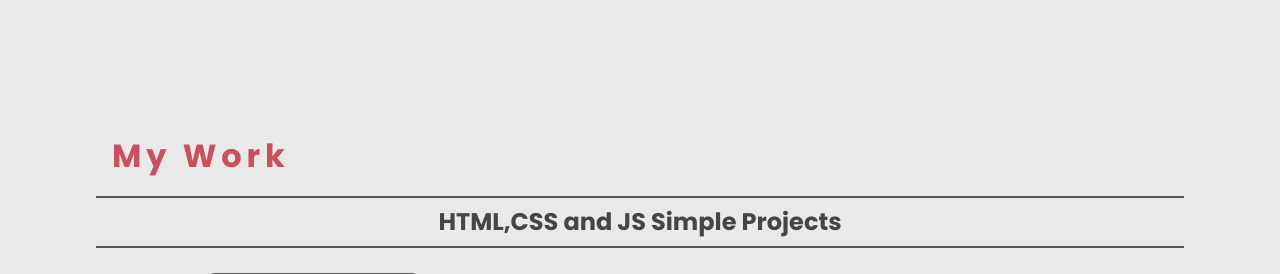
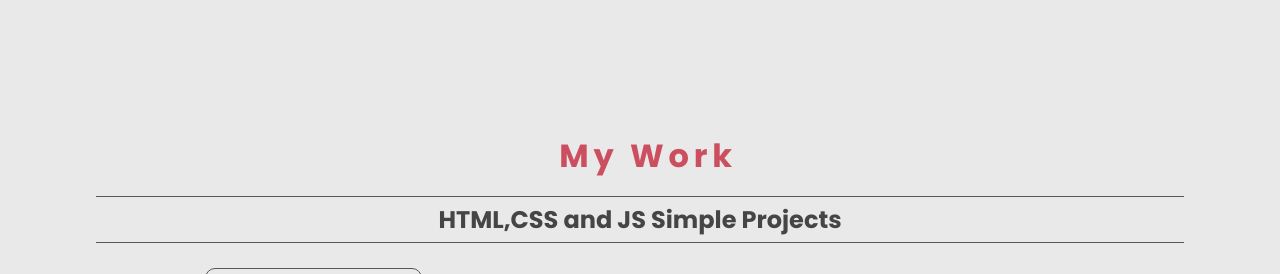
Before and after one commit to dharmraj-magdum/dharmraj-magdum.github.io, a plain HTML site: page index.html in a window 1280 px wide. Shown: the part 780-1054 px from the top of the page. Drawn offline with Linux system fonts and the light colour scheme.

Commit message:
all completed

```diff
--- a/PersonalPortfolio.css
+++ b/PersonalPortfolio.css
@@ -62,6 +62,7 @@ h1 {
 	letter-spacing: 0.3rem;
 	color: var(--clr-title);
 	font-weight: 700;
+	text-align: center;
 }
 /* ===============header */
 header {
@@ -144,6 +145,7 @@ header {
 	text-align: right;
 }
 #home #heading h1 {
+	text-align: right;
 	font-size: 3rem;
 }
 #home #heading h2 {
@@ -196,7 +198,7 @@ header {
 	padding-top: 4rem;
 }
 
-#portfolio_section .container h1 {
+#portfolio_section h1 {
 	font-size: 2rem;
 	/* color: #fff; */
 	margin: 1rem auto;
@@ -205,10 +207,11 @@ header {
 }
 #portfolio_section h2 {
 	margin: 1rem auto;
-	padding: 0.4rem;
+	padding: 0.3rem;
+	font-size: 1.5rem;
 	text-align: center;
-	border-top: 2px solid var(--clr-primary2);
-	border-bottom: 2px solid var(--clr-primary2);
+	border-top: 1px solid var(--clr-primary2);
+	border-bottom: 1px solid var(--clr-primary2);
 }
 #portfolio_section .work_list {
 	width: 80%;
@@ -314,6 +317,7 @@ header {
 	/* border: 1px solid #fff; */
 }
 .about h1 {
+	text-align: left;
 	font-size: 2rem;
 	letter-spacing: 0.3rem;
 	margin: 0;
@@ -414,7 +418,9 @@ header {
 /* //  profiles...... / */
 #profiles_section {
 	width: 60%;
-	margin: 8rem auto 0 auto;
+	margin: 0 auto;
+	padding: 0;
+	padding-top: 3.5rem;
 	/* border: 1px solid var(--clr-primary); */
 }
 #profiles_section h1 {
@@ -452,8 +458,8 @@ header {
 /* //  profiles...... / */
 #contact_section {
 	width: 60%;
-	margin: 4rem auto 0 auto;
-	/* border: 1px solid var(--clr-primary); */
+	margin: 2rem auto 8rem auto;
+	padding: 0;
 }
 #contact_section h1 {
 	font-size: 2rem;
@@ -474,9 +480,6 @@ header {
 	transition-duration: 0.1s;
 	transition-timing-function: linear;
 }
-.sec-title {
-	filter: blur(5px);
-}
 /* ////// */
 .show {
 	opacity: 1 !important;
--- a/index.html
+++ b/index.html
@@ -57,8 +57,8 @@
     </section>
     <!-- ===========Portfolio========= -->
     <section id="portfolio_section" class="animate">
+        <h1 class="">My Work</h1>
         <div class="container ">
-            <h1 class="sec-title animate">My Work</h1>
             <h2 class="category animate">HTML,CSS and JS Simple Projects</h2>
             <div class="work_list">
                 <div class="work animate">
```
